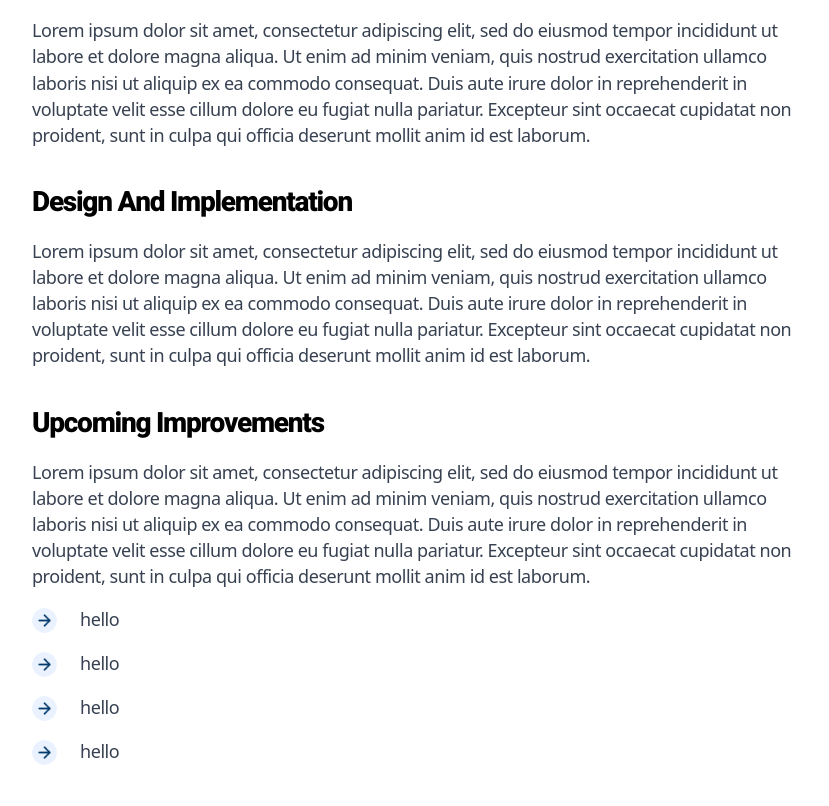
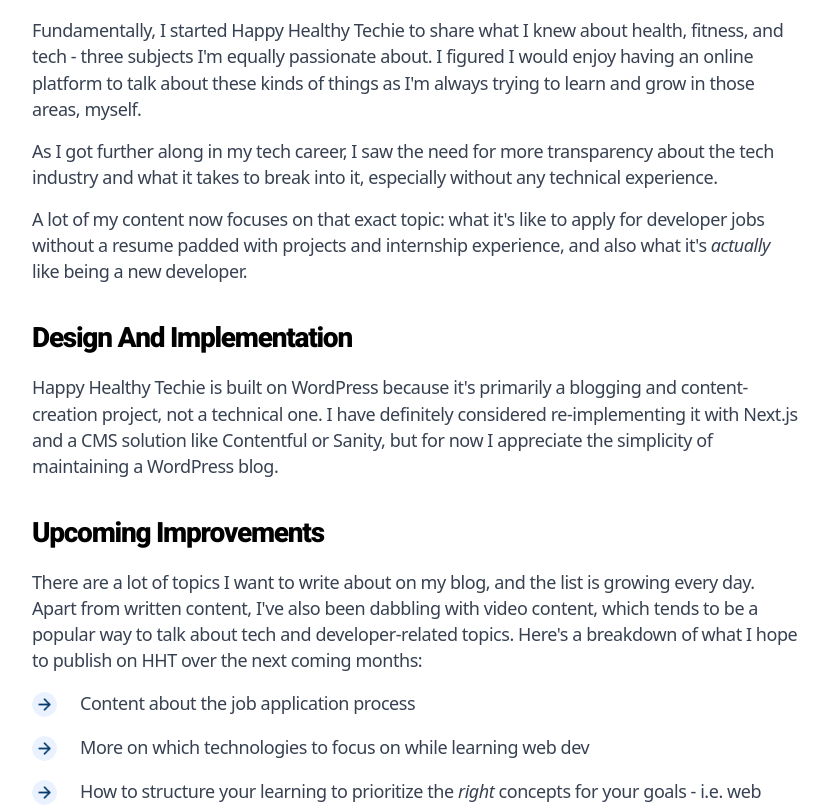
Before and after one commit to bengerlovin/bengerlovin.me, a Next.js app: page /projects/hht in a window 1280 px wide. Shown: the part 1240-2046 px from the top of the page, without its empty margins (224-1053 px from the left). Built offline with nearby package versions, Linux system fonts and the light colour scheme.

Commit message:
project pages preliminary text

```diff
--- a/pages/index.tsx
+++ b/pages/index.tsx
@@ -72,7 +72,7 @@ export default function Home({ commitCount, playbackTime, youTubeStats }) {
           <div className='flex flex-col items-stretch w-full py-12 rounded-lg px-9 md:py-12 md:px-14 shadow-soft bg-gradient-to-br from-yellow-300/20 via-yellow-500/20 to-rose-500/20 transition-colors duration-200 ease-in-out border-[2.5px] border-gray-100 md:p-2 hover:border-blue-500 cursor-pointer'>
 
             {/* Project Card Body (With Link To Project) */}
-            <Link href='/projects/hht' passHref>
+            <Link href='https://happyhealthytechie.com' passHref>
               <a className="flex flex-col md:mb-3" target={'_blank'}>
                 <p className='mb-2.5 text-[13px] md:text-base tracking-tight  text-gray-500 leading-tight'>Developer Blog</p>
                 <ProjectHeading classes='mb-7 text-zinc-800'>Happy Healthy Techie</ProjectHeading>
@@ -97,7 +97,7 @@ export default function Home({ commitCount, playbackTime, youTubeStats }) {
           <div className='w-full py-12 rounded-lg px-9 md:py-12 md:px-14 shadow-soft bg-gradient-to-br from-emerald-500/20 via-blue-300/30 to-indigo-500/20 transition-colors duration-200 ease-in-out border-[2.5px] border-gray-100 md:p-2 hover:border-blue-500 cursor-pointer'>
 
             {/* Project Card Body (With Link) */}
-            <Link href='/projects/speedscanr' passHref>
+            <Link href='https://github.com/bengerlovin/speed-scanr' passHref>
               <a className="flex flex-col md:mb-3" target={'_blank'}>
                 <p className='mb-2.5 text-[13px] md:text-base tracking-tight  text-gray-500 leading-tight'>API-Powered App</p>
                 <ProjectHeading classes='mb-7 text-zinc-800'>Speed Scanr</ProjectHeading>
--- a/pages/projects/hht.tsx
+++ b/pages/projects/hht.tsx
@@ -89,7 +89,15 @@ export default function HHTProject() {
           </ProjectHeading>
 
           <Text classes='mt-4'>
-            Lorem ipsum dolor sit amet, consectetur adipiscing elit, sed do eiusmod tempor incididunt ut labore et dolore magna aliqua. Ut enim ad minim veniam, quis nostrud exercitation ullamco laboris nisi ut aliquip ex ea commodo consequat. Duis aute irure dolor in reprehenderit in voluptate velit esse cillum dolore eu fugiat nulla pariatur. Excepteur sint occaecat cupidatat non proident, sunt in culpa qui officia deserunt mollit anim id est laborum.
+            Fundamentally, I started Happy Healthy Techie to share what I knew about health, fitness, and tech - three subjects I'm equally passionate about. I figured I would enjoy having an online platform to talk about these kinds of things as I'm always trying to learn and grow in those areas, myself.
+          </Text>
+
+          <Text classes='mt-4'>
+            As I got further along in my tech career, I saw the need for more transparency about the tech industry and what it takes to break into it, especially without any technical experience.
+          </Text>
+
+          <Text classes='mt-4'>
+            A lot of my content now focuses on that exact topic: what it's like to apply for developer jobs without a resume padded with projects and internship experience, and also what it's <em>actually</em> like being a new developer.
           </Text>
 
         </PageSection>
@@ -101,7 +109,7 @@ export default function HHTProject() {
           </ProjectHeading>
 
           <Text classes='mt-4'>
-            Lorem ipsum dolor sit amet, consectetur adipiscing elit, sed do eiusmod tempor incididunt ut labore et dolore magna aliqua. Ut enim ad minim veniam, quis nostrud exercitation ullamco laboris nisi ut aliquip ex ea commodo consequat. Duis aute irure dolor in reprehenderit in voluptate velit esse cillum dolore eu fugiat nulla pariatur. Excepteur sint occaecat cupidatat non proident, sunt in culpa qui officia deserunt mollit anim id est laborum.
+            Happy Healthy Techie is built on WordPress because it's primarily a blogging and content-creation project, not a technical one. I have definitely considered re-implementing it with Next.js and a CMS solution like Contentful or Sanity, but for now I appreciate the simplicity of maintaining a WordPress blog.
           </Text>
 
         </PageSection>
@@ -113,22 +121,19 @@ export default function HHTProject() {
           </ProjectHeading>
 
           <Text classes='mt-4'>
-            Lorem ipsum dolor sit amet, consectetur adipiscing elit, sed do eiusmod tempor incididunt ut labore et dolore magna aliqua. Ut enim ad minim veniam, quis nostrud exercitation ullamco laboris nisi ut aliquip ex ea commodo consequat. Duis aute irure dolor in reprehenderit in voluptate velit esse cillum dolore eu fugiat nulla pariatur. Excepteur sint occaecat cupidatat non proident, sunt in culpa qui officia deserunt mollit anim id est laborum.
+            There are a lot of topics I want to write about on my blog, and the list is growing every day. Apart from written content, I've also been dabbling with video content, which tends to be a popular way to talk about tech and developer-related topics. Here's a breakdown of what I hope to publish on HHT over the next coming months:
           </Text>
 
           <Text>
             <ul>
               <ArrowListItem>
-                hello
+                Content about the job application process
               </ArrowListItem>
               <ArrowListItem>
-                hello
+                More on which technologies to focus on while learning web dev
               </ArrowListItem>
               <ArrowListItem>
-                hello
-              </ArrowListItem>
-              <ArrowListItem>
-                hello
+                How to structure your learning to prioritize the <em>right</em> concepts for your goals - i.e. web developers needs JS, data scientists need to understand statistics and ML, and so on.
               </ArrowListItem>
             </ul>
           </Text>
```
